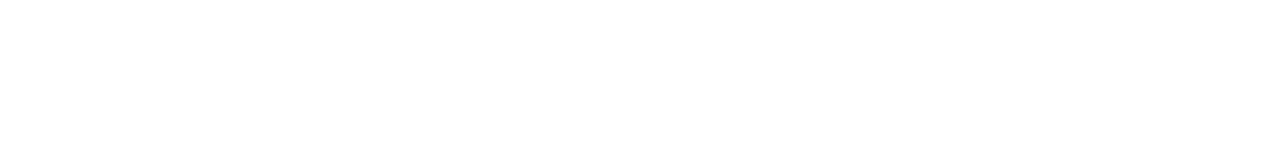
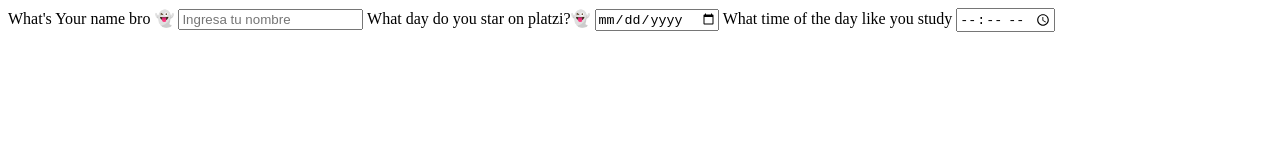
Before and after one commit to Levir7/project1, a plain HTML site: page ClaseForm/index.html in a window 1280 px wide. Drawn offline with Linux system fonts and the light colour scheme.

Commit message:
'AGREGAMOS LOS EJEMPLOS DE LA CLASE'

```diff
--- a/ClaseForm/index.html
+++ b/ClaseForm/index.html
@@ -8,7 +8,20 @@
 </head>
 <body>
     <main>
-
+        <form action="">
+            <label for="nombre">
+                <span>What's Your name bro 👻 </span>
+                <input type="text" id="nombre" placeholder="Ingresa tu nombre"/>
+            </label>
+            <label for="inicio-platzi">
+                <span>What day do you star on platzi?👻 </span>
+                <input type="date" id="inicio-platzi" />
+            </label>
+            <label for="horario-estudio">
+                <span>What time of the day like you study </span>
+                <input type="time" id="horario-estudio" />
+            </label>
+        </form>
     </main>
 </body>
 </html>
```
Also changed, not shown: claseCalendar/index.html (added, +38 -0 lines).
